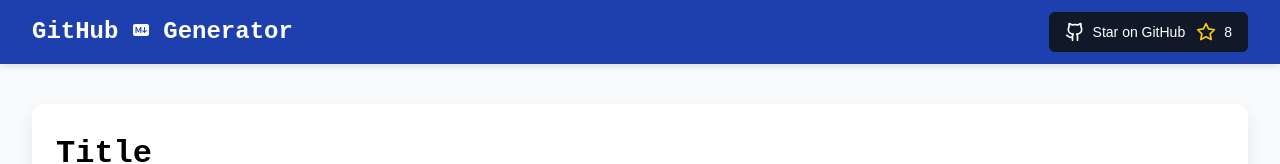
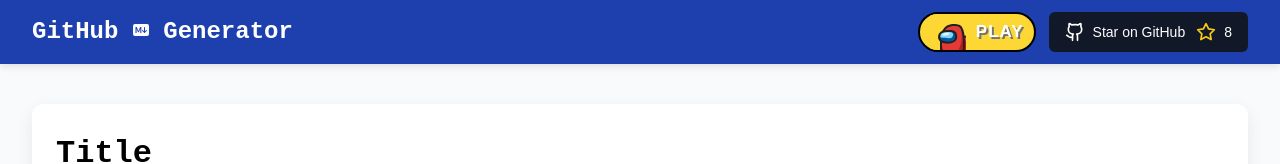
Before and after one commit to raunak0400/Readme-Generator, a React (Vite) app in the folder github-readme-generator/: page / in a window 1280 px wide. Shown: the top 164 px of the page. Built offline with nearby package versions, Linux system fonts and the light colour scheme.

Commit message:
Addition of the Demo Video Button

```diff
--- /dev/null
+++ b/github-readme-generator/src/components/DemoVideo.jsx
@@ -0,0 +1,181 @@
+import React, { useState } from 'react';
+import ReactDOM from 'react-dom';
+import styled from 'styled-components';
+
+const DemoVideo = () => {
+  const [isModalOpen, setIsModalOpen] = useState(false);
+
+  const handleOpenModal = () => setIsModalOpen(true);
+  const handleCloseModal = () => setIsModalOpen(false);
+
+  return (
+    <StyledWrapper $blur={isModalOpen}>
+      <button onClick={handleOpenModal}>
+        <svg xmlns="http://www.w3.org/2000/svg" viewBox="0 0 36 36" width="36px" height="36px">
+          <rect width={36} height={36} x={0} y={0} fill="#fdd835" />
+          <path fill="#e53935" d="M38.67,42H11.52C11.27,40.62,11,38.57,11,36c0-5,0-11,0-11s1.44-7.39,3.22-9.59 c1.67-2.06,2.76-3.48,6.78-4.41c3-0.7,7.13-0.23,9,1c2.15,1.42,3.37,6.67,3.81,11.29c1.49-0.3,5.21,0.2,5.5,1.28 C40.89,30.29,39.48,38.31,38.67,42z" />
+          <path fill="#b71c1c" d="M39.02,42H11.99c-0.22-2.67-0.48-7.05-0.49-12.72c0.83,4.18,1.63,9.59,6.98,9.79 c3.48,0.12,8.27,0.55,9.83-2.45c1.57-3,3.72-8.95,3.51-15.62c-0.19-5.84-1.75-8.2-2.13-8.7c0.59,0.66,3.74,4.49,4.01,11.7 c0.03,0.83,0.06,1.72,0.08,2.66c4.21-0.15,5.93,1.5,6.07,2.35C40.68,33.85,39.8,38.9,39.02,42z" />
+          <path fill="#212121" d="M35,27.17c0,3.67-0.28,11.2-0.42,14.83h-2C32.72,38.42,33,30.83,33,27.17 c0-5.54-1.46-12.65-3.55-14.02c-1.65-1.08-5.49-1.48-8.23-0.85c-3.62,0.83-4.57,1.99-6.14,3.92L15,16.32 c-1.31,1.6-2.59,6.92-3,8.96v10.8c0,2.58,0.28,4.61,0.54,5.92H10.5c-0.25-1.41-0.5-3.42-0.5-5.92l0.02-11.09 c0.15-0.77,1.55-7.63,3.43-9.94l0.08-0.09c1.65-2.03,2.96-3.63,7.25-4.61c3.28-0.76,7.67-0.25,9.77,1.13 C33.79,13.6,35,22.23,35,27.17z" />
+          <path fill="#01579b" d="M17.165,17.283c5.217-0.055,9.391,0.283,9,6.011c-0.391,5.728-8.478,5.533-9.391,5.337 c-0.913-0.196-7.826-0.043-7.696-5.337C9.209,18,13.645,17.32,17.165,17.283z" />
+          <path fill="#212121" d="M40.739,37.38c-0.28,1.99-0.69,3.53-1.22,4.62h-2.43c0.25-0.19,1.13-1.11,1.67-4.9 c0.57-4-0.23-11.79-0.93-12.78c-0.4-0.4-2.63-0.8-4.37-0.89l0.1-1.99c1.04,0.05,4.53,0.31,5.71,1.49 C40.689,24.36,41.289,33.53,40.739,37.38z" />
+          <path fill="#81d4fa" d="M10.154,20.201c0.261,2.059-0.196,3.351,2.543,3.546s8.076,1.022,9.402-0.554 c1.326-1.576,1.75-4.365-0.891-5.267C19.336,17.287,12.959,16.251,10.154,20.201z" />
+          <path fill="#212121" d="M17.615,29.677c-0.502,0-0.873-0.03-1.052-0.069c-0.086-0.019-0.236-0.035-0.434-0.06 c-5.344-0.679-8.053-2.784-8.052-6.255c0.001-2.698,1.17-7.238,8.986-7.32l0.181-0.002c3.444-0.038,6.414-0.068,8.272,1.818 c1.173,1.191,1.712,3,1.647,5.53c-0.044,1.688-0.785,3.147-2.144,4.217C22.785,29.296,19.388,29.677,17.615,29.677z M17.086,17.973 c-7.006,0.074-7.008,4.023-7.008,5.321c-0.001,3.109,3.598,3.926,6.305,4.27c0.273,0.035,0.48,0.063,0.601,0.089 c0.563,0.101,4.68,0.035,6.855-1.732c0.865-0.702,1.299-1.57,1.326-2.653c0.051-1.958-0.301-3.291-1.073-4.075 c-1.262-1.281-3.834-1.255-6.825-1.222L17.086,17.973z" />
+          <path fill="#e1f5fe" d="M15.078,19.043c1.957-0.326,5.122-0.529,4.435,1.304c-0.489,1.304-7.185,2.185-7.185,0.652 C12.328,19.467,15.078,19.043,15.078,19.043z" />
+        </svg>
+        <span className="now">now!</span>
+        <span className="play">play</span>
+      </button>
+      {isModalOpen && ReactDOM.createPortal(
+        <ModalOverlay onClick={handleCloseModal}>
+          <ModalContent onClick={e => e.stopPropagation()}>
+            <CloseButton onClick={handleCloseModal}>&times;</CloseButton>
+            <VideoWrapper>
+              <ResponsiveIframe
+
+                src="https://www.youtube.com/embed/onVhbeY7nLM?autoplay=1;start=10"
+                title="Demo Video"
+                allow="autoplay; encrypted-media"
+                allowFullScreen
+              />
+            </VideoWrapper>
+          </ModalContent>
+        </ModalOverlay>,
+        document.body
+      )}
+    </StyledWrapper>
+  );
+}
+
+const StyledWrapper = styled.div`
+  filter: ${({ $blur }) => ($blur ? 'blur(6px)' : 'none')};
+  transition: filter 0.3s;
+  position: relative;
+  z-index: 1;
+  button {
+    display: flex;
+    align-items: center;
+    justify-content: center;
+
+    gap: 10px;
+    padding: 0 10px;
+    color: white;
+    text-shadow: 2px 2px rgb(116, 116, 116);
+    text-transform: uppercase;
+    cursor: pointer;
+    border: solid 2px black;
+    letter-spacing: 1px;
+    font-weight: 600;
+    font-size: 17px;
+    background-color: hsl(49deg 98% 60%);
+    border-radius: 50px;
+    position: relative;
+    overflow: hidden;
+    transition: all 0.5s ease;
+  }
+
+  button:active {
+    transform: scale(0.9);
+    transition: all 100ms ease;
+  }
+
+  button svg {
+    transition: all 0.5s ease;
+    z-index: 2;
+  }
+
+  .play {
+    transition: all 0.5s ease;
+    transition-delay: 300ms;
+  }
+
+  button:hover svg {
+    transform: scale(3) translate(50%);
+  }
+
+  .now {
+    position: absolute;
+    left: 0;
+    transform: translateX(-100%);
+    transition: all 0.5s ease;
+    z-index: 2;
+  }
+
+  button:hover .now {
+    transform: translateX(10px);
+    transition-delay: 300ms;
+  }
+
+  button:hover .play {
+    transform: translateX(200%);
+    transition-delay: 300ms;
+  }
+`;
+
+const ModalOverlay = styled.div`
+  position: fixed;
+  top: 0;
+  left: 0;
+  width: 100vw;
+  height: 100vh;
+  background: rgba(0,0,0,0.5);
+  backdrop-filter: blur(8px);
+  display: flex;
+  align-items: center;
+  justify-content: center;
+  z-index: 1000;
+`;
+
+const ModalContent = styled.div`
+  background: white;
+  padding: 0;
+  border-radius: 16px;
+  box-shadow: 0 4px 32px rgba(0,0,0,0.2);
+  position: relative;
+  width: 90vw;
+  max-width: 600px;
+  max-height: 80vh;
+  display: flex;
+  flex-direction: column;
+  align-items: center;
+  justify-content: center;
+  overflow: hidden;
+`;
+
+const CloseButton = styled.button`
+  position: absolute;
+  top: 8px;
+  right: 16px;
+  background: rgba(255,255,255,0.8);
+  border: none;
+  font-size: 2rem;
+  color: #333;
+  cursor: pointer;
+  z-index: 2;
+  padding: 0 8px;
+  border-radius: 8px;
+  transition: background 0.2s;
+  &:hover {
+    background: #eee;
+  }
+`;
+
+// Responsive aspect-ratio box for video
+const VideoWrapper = styled.div`
+  position: relative;
+  width: 100%;
+  padding-top: 56.25%; /* 16:9 Aspect Ratio */
+  background: #000;
+`;
+
+// Responsive iframe
+const ResponsiveIframe = styled.iframe`
+  position: absolute;
+  top: 0;
+  left: 0;
+  width: 100%;
+  height: 100%;
+  border: none;
+  border-radius: 16px;
+`;
+
+export default DemoVideo;
--- a/github-readme-generator/src/components/Navbar.jsx
+++ b/github-readme-generator/src/components/Navbar.jsx
@@ -1,5 +1,6 @@
 import React from 'react';
 import Button from './GitHubStar';
+import DemoVideo from './DemoVideo';
 
 const Navbar = () => {
   return (
@@ -8,6 +9,7 @@ const Navbar = () => {
         <path d="M0 4a2 2 0 0 1 2-2h12a2 2 0 0 1 2 2v8a2 2 0 0 1-2 2H2a2 2 0 0 1-2-2zm11.5 1a.5.5 0 0 0-.5.5v3.793L9.854 8.146a.5.5 0 1 0-.708.708l2 2a.5.5 0 0 0 .708 0l2-2a.5.5 0 0 0-.708-.708L12 9.293V5.5a.5.5 0 0 0-.5-.5M3.56 7.01h.056l1.428 3.239h.774l1.42-3.24h.056V11h1.073V5.001h-1.2l-1.71 3.894h-.039l-1.71-3.894H2.5V11h1.06z" />
       </svg></span> Generator</h1>
       <div className="flex gap-4 items-center" id='git-btns'>
+        <DemoVideo />
         <a
           href="https://github.com/abhijeetBhale/Readme-Generator"
           target="_blank"
--- a/github-readme-generator/src/index.css
+++ b/github-readme-generator/src/index.css
@@ -327,7 +327,12 @@ input:focus, textarea:focus {
 .cssbuttons-io-button.success {
   animation: successPulse 0.5s ease-in-out;
 }
-
+#git-btns{
+  display: flex;
+  align-items: center;
+  justify-content: center;
+  gap: 13px;
+}
 #support-btn{
   cursor: pointer;
   border: 4px solid #fb923c;
```
